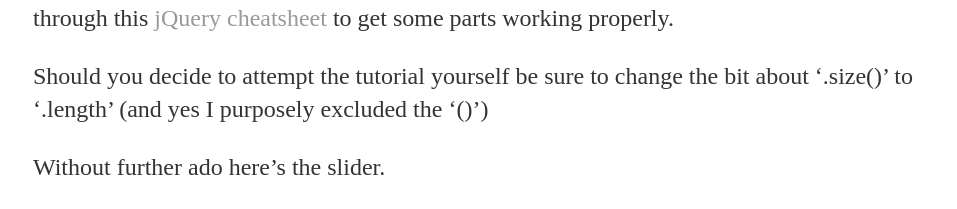
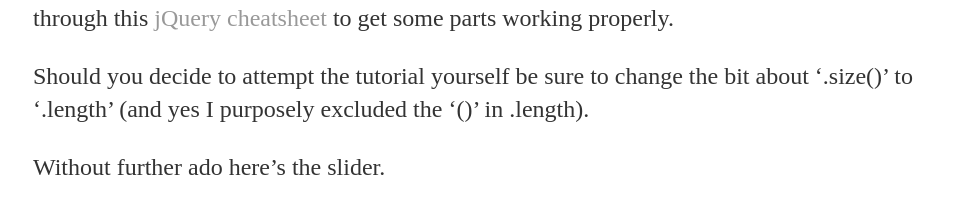
Before and after one commit to RBoshae/Personal-Website-1, a Jekyll site: the page built from _posts/2017-07-31-rick-boshae-jQuery-Interactive-Slider.md, in a window 1280 px wide. Shown: the part 449-658 px from the top of the page, without its empty margins (159-1116 px from the left). Built offline with Jekyll 4.4.1, drawn with Linux system fonts in a browser that asks for light colours; grey boxes are pictures that could not be loaded.

Commit message:
Update to jQuery Blog Post
Corrected iFrame link.

```diff
--- a/_posts/2017-07-31-rick-boshae-jQuery-Interactive-Slider.md
+++ b/_posts/2017-07-31-rick-boshae-jQuery-Interactive-Slider.md
@@ -8,10 +8,10 @@
 
 In short, jQuery is a javascript library and a great shortcut to making an interactive website. While following the videos, I noticed that some of the content was outdated so I had to scroll through this [jQuery cheatsheet](http://overapi.com/jquery) to get some parts working properly.
 
-Should you decide to attempt the tutorial yourself be sure to change the bit about '.size()' to '.length' (and yes I purposely excluded the '()')
+Should you decide to attempt the tutorial yourself be sure to change the bit about '.size()' to '.length' (and yes I purposely excluded the '()' in .length).
 
 Without further ado here's the slider.
 
-<iframe width="100%" height="720px" frameborder="0" src="/projects/project-euler/slider.html">
+<iframe width="100%" height="720px" frameborder="0" src="/projects/slider/index.html">
   <p>Your browser does not support iframes.</p>
 </iframe>
```
